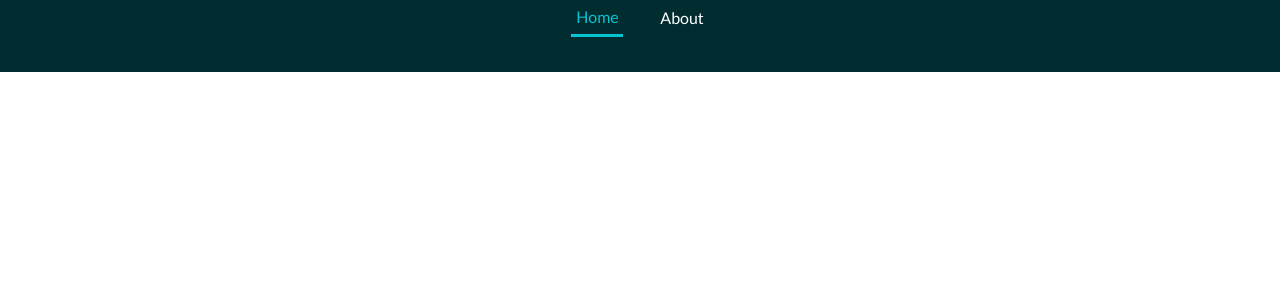
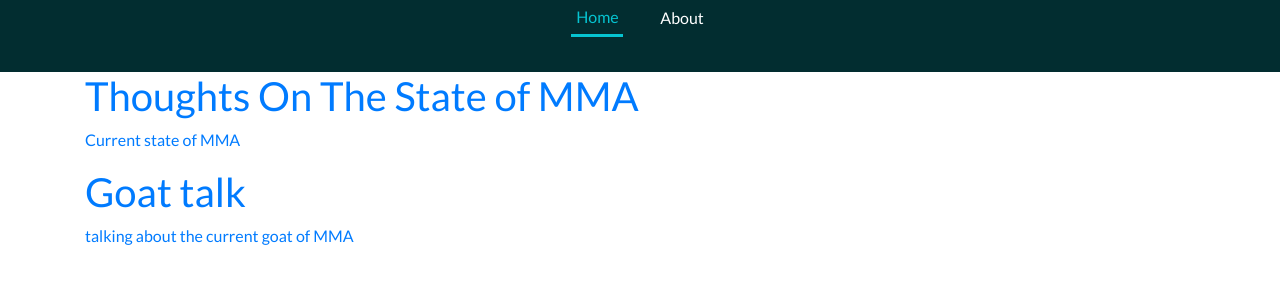
Before and after one commit to javijiujitsu/Javi-Blog-Nuxt-App, a Nuxt app: page / in a window 1280 px wide. Shown: the top 300 px of the page. Built offline with nearby package versions, Linux system fonts and the light colour scheme.

Commit message:
added first two posts

```diff
--- a/pages/index.vue
+++ b/pages/index.vue
@@ -1,10 +1,18 @@
 <template>
   <section class="container">
     <nuxt-link
-    v-for="post in post"
+    v-for="post in posts"
     :key="post.id"
     :to="post.id">
-    <article class="post-preview"></article>
+    <article class="post-preview">
+      <div
+        :style="{backgroundImage: post.thumbnailUrl}"
+        class="post-preview-thumbnail"></div>
+      <div class="post-preview-content">
+        <h1>{{ post.title}}</h1>
+        <p>{{post.previewText}}</p>
+      </div>
+    </article>
     </nuxt-link>
 
 
@@ -21,13 +29,13 @@ export default {
       {
           title: "Thoughts On The State of MMA",
           previewText: "Current state of MMA",
-          thumbnailURL: "https://cdn.images.express.co.uk/img/dynamic/167/590x/Conor-McGregor-Khabib-Nurmagomedov-908222.jpg",
+          thumbnailUrl: "https://cdn.images.express.co.uk/img/dynamic/167/590x/Conor-McGregor-Khabib-Nurmagomedov-908222.jpg",
           id: "state-of-MMA"
         },
         {
             title: "Goat talk",
             previewText: "talking about the current goat of MMA",
-            thumbnailURL: "https://cdn.images.express.co.uk/img/dynamic/167/590x/Conor-McGregor-Khabib-Nurmagomedov-908222.jpg",
+            thumbnailUrl: "https://cdn.images.express.co.uk/img/dynamic/167/590x/Conor-McGregor-Khabib-Nurmagomedov-908222.jpg",
             id: "goat-of-MMA"
           }
       ]
```
